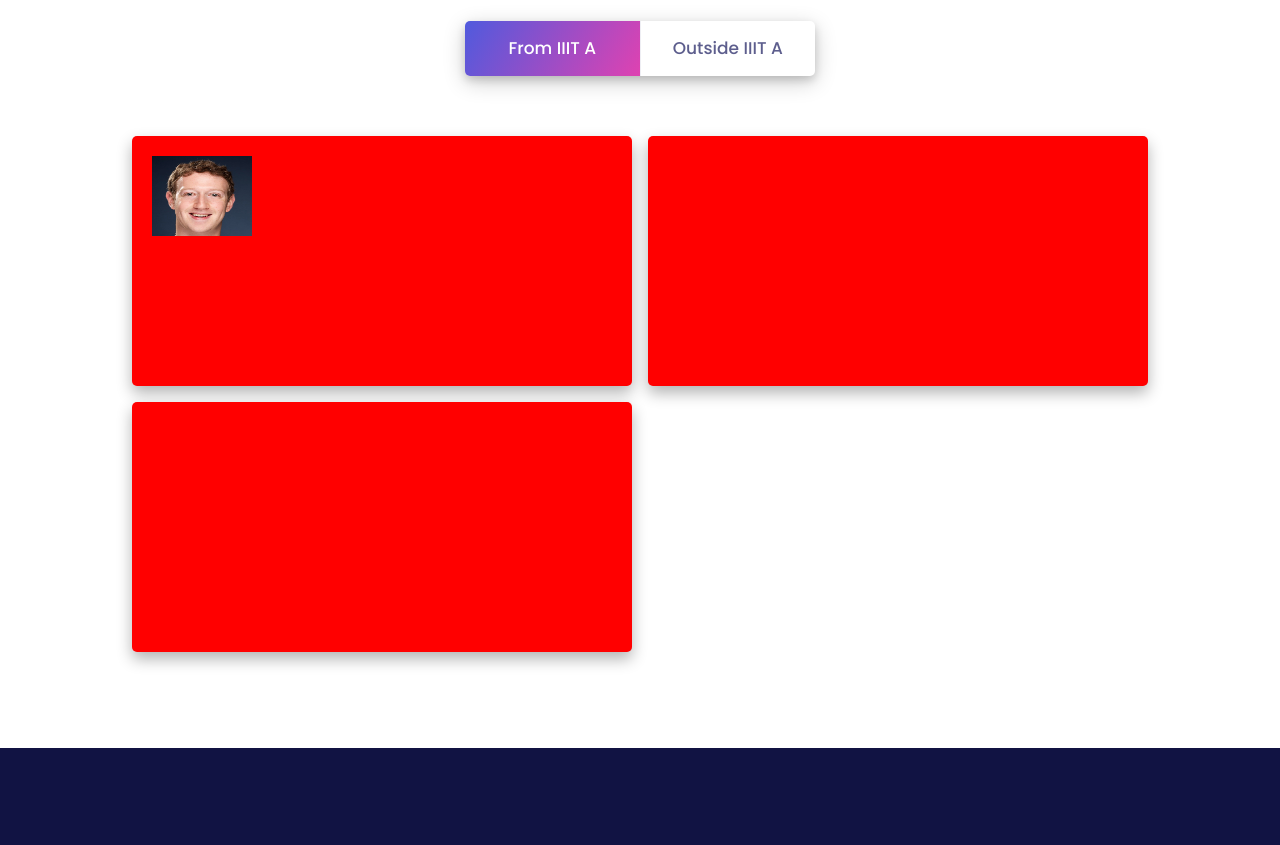
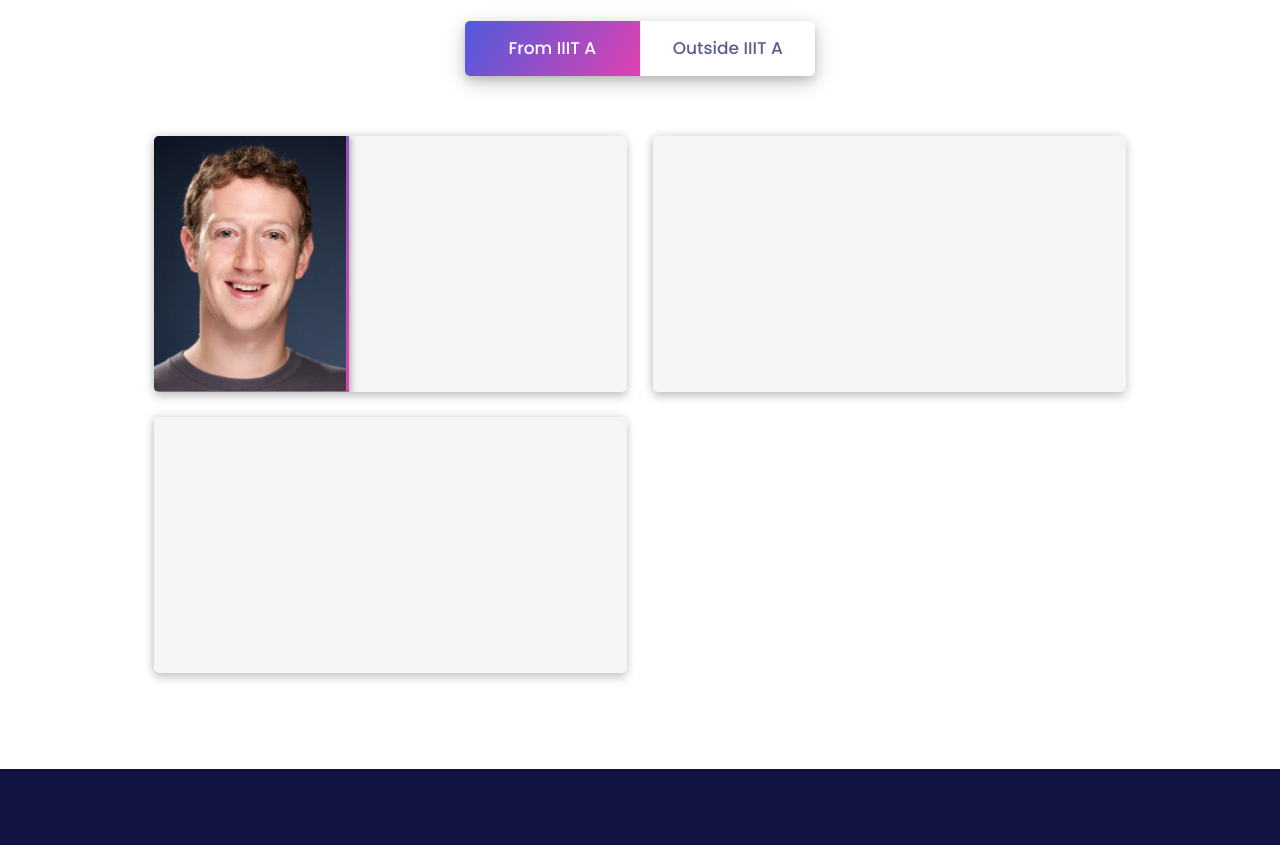
Before and after one commit to hackstreetguy/NewGenIEDC-New-, a website: page mentors.html in a window 1280 px wide. Shown: the part 720-1565 px from the top of the page. Drawn offline with Linux system fonts and the light colour scheme.

Commit message:
first card trial

```diff
--- a/mentors.html
+++ b/mentors.html
@@ -60,7 +60,7 @@
             height: 55px;
             z-index: 1;
             transition: all 300ms ease-in-out;
-            background: #df42b1;
+            background: #DF42B1;
             background-image: linear-gradient( 120deg , #505add 0%, #df42b1 100%);
         }
         .mentor-list-container{
@@ -70,22 +70,18 @@
             justify-content:center;
         }
         .mentor-details{
-            height:250px;
-            width:500px;
+            height:20vw;
+            width: 37vw;
             border-radius: 5px;
-            box-shadow:0 7px 15px rgba(0,0,0,0.3) ;
+            box-shadow: 0 5px 10px rgba(0,0,0,0.2), -2px -2px 8px rgba(0,0,0,0.1) ;
+            background:#F5F5F5;
+            overflow: hidden;
             /* margin:1rem auto; */
-        }
-        .mentor-list-frm-iiita .mentor-details{
-            background:red;
-        }
-        .mentor-list-ots-iiita .mentor-details{
-            background:green;
         }
         .mentor-list-frm-iiita, .mentor-list-ots-iiita{
             display: grid;
-            grid-template-columns:500px 500px;
-            gap: 1rem;
+            grid-template-columns:37vw 37vw;
+            gap: 1.6rem;
             margin: 0 auto;
         }
         .mentor-list-frm-iiita{
@@ -97,15 +93,21 @@
             transition: all 500ms ease-in-out;
         }
         .mentor-details .mentor-img{
-            height: 100px;
-            width: 100px;
-            width:max-content;
+            height: 20vw;
+            width: 15.3vw;
+            /* margin:1vw 1vw; */
+            /* border-radius:8px; */
+            box-shadow: 2px 2px 6px rgba(0,0,0,0.3);
+            background-image: linear-gradient(135deg , #505add 0%, #df42b1 100%);
+        }
+        .img-contain{
+            height: 20vw;
+            width: 15vw;
             overflow: hidden;
-            padding:20px 20px;
+            /* border-radius:7px; */
         }
-        .mentor-details .mentor-img img{
-            height: 100px;
-            width:100px;
+        .mentor-details .mentor-img .img-contain img{
+            width: 15vw;
         }
 
     </style>
@@ -220,7 +222,7 @@
     <div class="mentor-list-container col-12">
         <div class="mentor-list-frm-iiita" data-wow-delay="300ms">
             <div class=" wow fadeInUp mentor-details " data-wow-delay="100ms">
-                <div class="mentor-img"><img src="./mentors/assets/Mark-Zuck.jpg" alt="Mark Zuck"/></div>
+                <div class="mentor-img"><div class="img-contain"><img src="./mentors/assets/Mark-Zuck.jpg" alt="Mark Zuck"/></div></div>
 
             </div>
             <div class=" wow fadeInUp  mentor-details " data-wow-delay="150ms">
```
